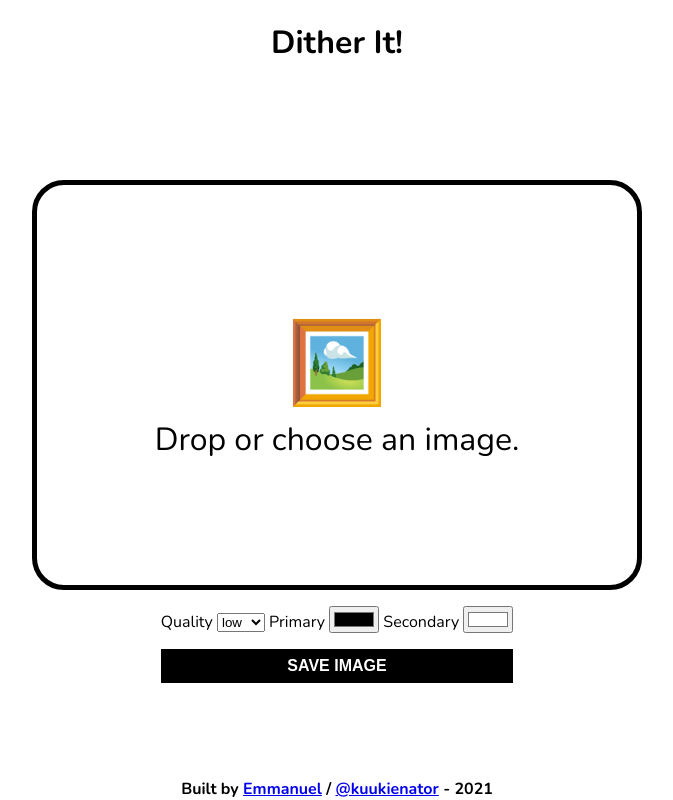
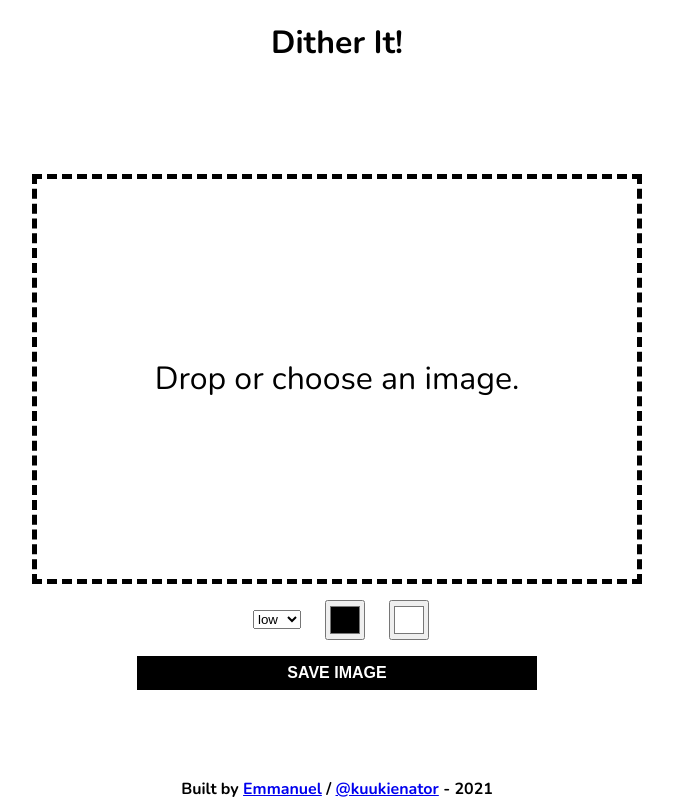
Before and after one commit to kuukienator/dither-it, a plain HTML site: page index.html in a window 1280 px wide. Shown: the whole page, without its empty margins (303-976 px from the left). Drawn offline with nearby package versions, Linux system fonts and the light colour scheme.

Commit message:
small ui fixes

```diff
--- a/index.html
+++ b/index.html
@@ -45,6 +45,8 @@
                 margin-top: 1rem;
                 display: flex;
                 flex-direction: column;
+                width: 400px;
+                max-width: 95vw;
             }
 
             button {
@@ -73,9 +75,10 @@
 
             .waitingContainer {
                 border: 5px solid black;
-                border-radius: 2rem;
+                /* border-radius: 2rem; */
                 display: flex;
                 flex-direction: column;
+                border-style: dashed;
             }
 
             .waitingContainer,
@@ -91,7 +94,24 @@
             }
 
             .waitingContainer.is-hovering {
-                border-style: dashed;
+                border-style: solid;
+                background-color: #e0dede;
+            }
+
+            .pre-hover {
+                display: block;
+            }
+
+            .post-hover {
+                display: none;
+            }
+
+            .waitingContainer.is-hovering > .pre-hover {
+                display: none;
+            }
+
+            .waitingContainer.is-hovering > .post-hover {
+                display: block;
             }
             .filePicker {
                 position: absolute;
@@ -133,7 +153,9 @@
             #canvas {
                 /* height: 600px; */
                 /* max-height: 100%; */
-                width: 100%;
+                /* width: 100%; */
+                max-width: 100%;
+                max-height: 100%;
             }
 
             .loadingContainer > div {
@@ -184,6 +206,25 @@
                     transform: scale(1);
                 }
             }
+
+            input[type='color'] {
+                width: 40px;
+                height: 40px;
+            }
+
+            #controls > div {
+                display: flex;
+                justify-content: center;
+            }
+            #controls label {
+                display: flex;
+                align-items: center;
+                margin: 0 0.5rem;
+            }
+
+            #controls label > * {
+                margin-left: 0.5rem;
+            }
         </style>
     </head>
     <body>
@@ -194,8 +235,13 @@
             <div id="dropZone" class="is-waiting">
                 <canvas id="canvas"></canvas>
                 <div class="waitingContainer">
-                    <span style="font-size: 5rem">🖼️</span>
-                    <span>Drop or choose an image.</span>
+                    <div class="pre-hover">
+                        <!-- <span style="font-size: 5rem">🖼️</span> -->
+                        <span>Drop or choose an image.</span>
+                    </div>
+                    <div class="post-hover">
+                        <span>Drop it!</span>
+                    </div>
                 </div>
                 <div class="loadingContainer">
                     <div>
@@ -210,7 +256,7 @@
             <div id="controls">
                 <div>
                     <label>
-                        Quality
+                        <!-- Quality: -->
                         <select name="method" id="method">
                             <option value="0">low</option>
                             <option value="1">med</option>
@@ -219,7 +265,7 @@
                     </label>
 
                     <label>
-                        Primary
+                        <!-- Main: -->
                         <input
                             type="color"
                             id="primaryColorInput"
@@ -228,7 +274,7 @@
                     /></label>
 
                     <label>
-                        Secondary
+                        <!-- Background: -->
                         <input
                             type="color"
                             id="secondaryColorInput"
--- a/scripts/dithering.js
+++ b/scripts/dithering.js
@@ -34,6 +34,7 @@ export const dither = (
     canvas.width = width;
     canvas.height = height;
 
+    ctx.imageSmoothingEnabled = false;
     ctx.drawImage(sourceImage, 0, 0);
 
     const imageData = ctx.getImageData(0, 0, width, height);
```
